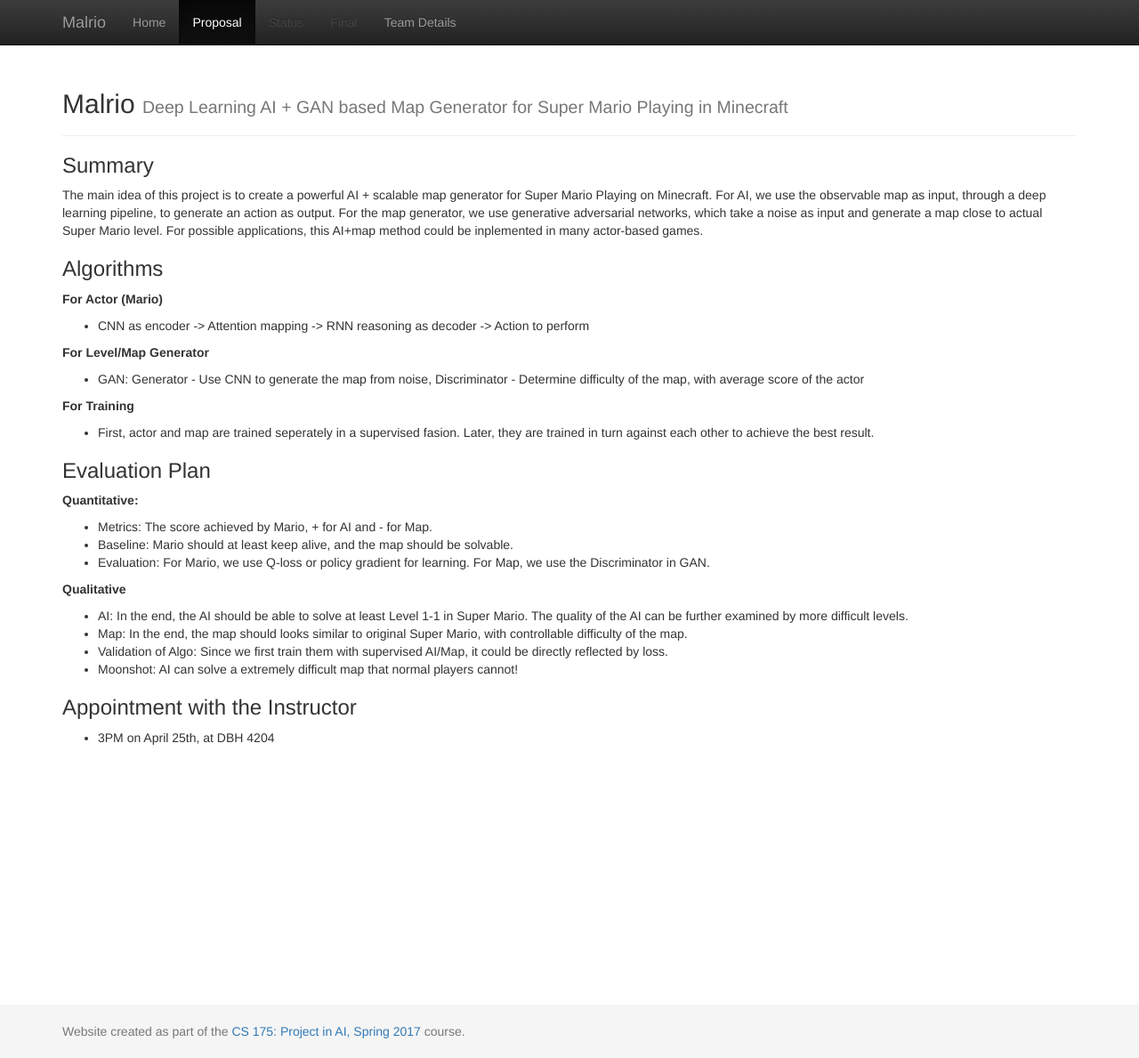
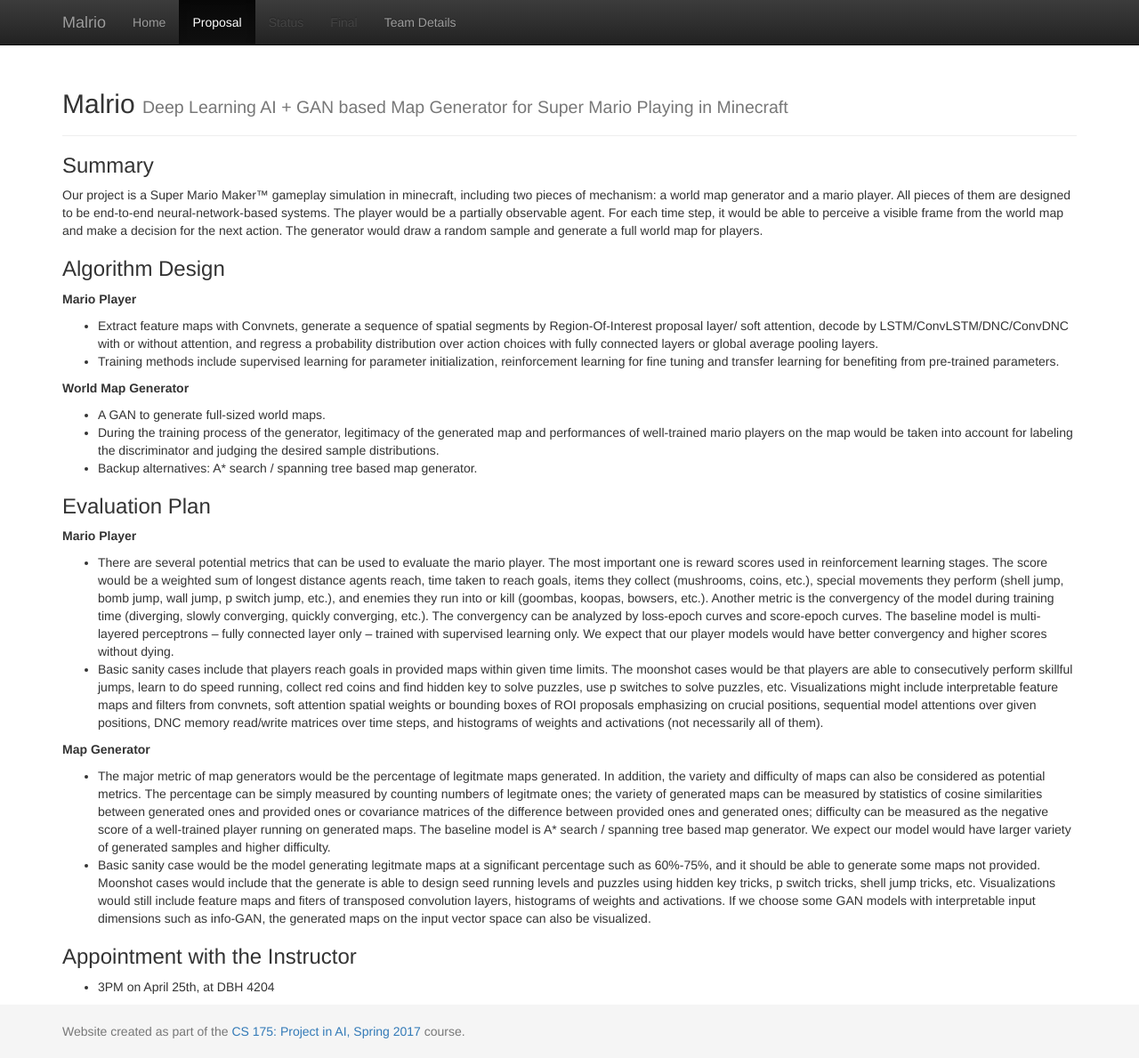
Before and after one commit to Malmactor/malrio, a Jekyll site: the page built from docs/proposal.md, in a window 1280 px wide and 1189 px high. Shown: the whole window at 89% size. Built offline with Jekyll 4.4.1, drawn with Linux system fonts in a browser that asks for light colours.

Commit message:
Update proposal.md

```diff
--- a/docs/proposal.md
+++ b/docs/proposal.md
@@ -4,30 +4,27 @@
 ---
 
 ### Summary
-The main idea of this project is to create a powerful AI + scalable map generator for Super Mario Playing on Minecraft. For AI, we use the observable map as input, through a deep learning pipeline, to generate an action as output. For the map generator, we use generative adversarial networks, which take a noise as input and generate a map close to actual Super Mario level. For possible applications, this AI+map method could be inplemented in many actor-based games.
+Our project is a Super Mario Maker™ gameplay simulation in minecraft, including two pieces of mechanism: a world map generator and a mario player. All pieces of them are designed to be end-to-end neural-network-based systems. The player would be a partially observable agent. For each time step, it would be able to perceive a visible frame from the world map and make a decision for the next action. The generator would draw a random sample and generate a full world map for players.
 
-### Algorithms
-__For Actor (Mario)__<br>
- - CNN as encoder -> Attention mapping -> RNN reasoning as decoder -> Action to perform
+### Algorithm Design
+__Mario Player__<br>
+ - Extract feature maps with Convnets, generate a sequence of spatial segments by Region-Of-Interest proposal layer/ soft attention, decode by LSTM/ConvLSTM/DNC/ConvDNC with or without attention, and regress a probability distribution over action choices with fully connected layers or global average pooling layers.
+ - Training methods include supervised learning for parameter initialization, reinforcement learning for fine tuning and transfer learning for benefiting from pre-trained parameters.
 
-__For Level/Map Generator__<br>
- - GAN: Generator - Use CNN to generate the map from noise, Discriminator - Determine difficulty of the map, with average score of the actor
-
-__For Training__<br>
- - First, actor and map are trained seperately in a supervised fasion. Later, they are trained in turn against each other to achieve the best result.
+__World Map Generator__<br>
+ - A GAN to generate full-sized world maps.
+ - During the training process of the generator, legitimacy of the generated map and performances of well-trained mario players on the map would be taken into account for labeling the discriminator and judging the desired sample distributions.
+ - Backup alternatives: A\* search / spanning tree based map generator.
 
 ### Evaluation Plan
 
-__Quantitative:__<br>
- - Metrics: The score achieved by Mario, + for AI and - for Map.
- - Baseline: Mario should at least keep alive, and the map should be solvable.
- - Evaluation: For Mario, we use Q-loss or policy gradient for learning. For Map, we use the Discriminator in GAN.
+__Mario Player__<br>
+- There are several potential metrics that can be used to evaluate the mario player. The most important one is reward scores used in reinforcement learning stages. The score would be a weighted sum of longest distance agents reach, time taken to reach goals, items they collect (mushrooms, coins, etc.), special movements they perform (shell jump, bomb jump, wall jump, p switch jump, etc.), and enemies they run into or kill (goombas, koopas, bowsers, etc.). Another metric is the convergency of the model during training time (diverging, slowly converging, quickly converging, etc.). The convergency can be analyzed by loss-epoch curves and score-epoch curves. The baseline model is multi-layered perceptrons -- fully connected layer only -- trained with supervised learning only. We expect that our player models would have better convergency and higher scores without dying.
+- Basic sanity cases include that players reach goals in provided maps within given time limits. The moonshot cases would be that players are able to consecutively perform skillful jumps, learn to do speed running, collect red coins and find hidden key to solve puzzles, use p switches to solve puzzles, etc. Visualizations might include interpretable feature maps and filters from convnets, soft attention spatial weights or bounding boxes of ROI proposals emphasizing on crucial positions, sequential model attentions over given positions, DNC memory read/write matrices over time steps, and histograms of weights and activations (not necessarily all of them).
 
-__Qualitative__<br>
- - AI: In the end, the AI should be able to solve at least Level 1-1 in Super Mario. The quality of the AI can be further examined by more difficult levels.
- - Map: In the end, the map should looks similar to original Super Mario, with controllable difficulty of the map.
- - Validation of Algo: Since we first train them with supervised AI/Map, it could be directly reflected by loss.
- - Moonshot: AI can solve a extremely difficult map that normal players cannot!
+__Map Generator__<br>
+- The major metric of map generators would be the percentage of legitmate maps generated. In addition, the variety and difficulty of maps can also be considered as potential metrics. The percentage can be simply measured by counting numbers of legitmate ones; the variety of generated maps can be measured by statistics of cosine similarities between generated ones and provided ones or covariance matrices of the difference between provided ones and generated ones; difficulty can be measured as the negative score of a well-trained player running on generated maps. The baseline model is A\* search / spanning tree based map generator. We expect our model would have larger variety of generated samples and higher difficulty.
+- Basic sanity case would be the model generating legitmate maps at a significant percentage such as 60%-75%, and it should be able to generate some maps not provided. Moonshot cases would include that the generate is able to design seed running levels and puzzles using hidden key tricks, p switch tricks, shell jump tricks, etc. Visualizations would still include feature maps and fiters of transposed convolution layers, histograms of weights and activations. If we choose some GAN models with interpretable input dimensions such as info-GAN, the generated maps on the input vector space can also be visualized.
 
 ### Appointment with the Instructor
  - 3PM on April 25th, at DBH 4204
```
